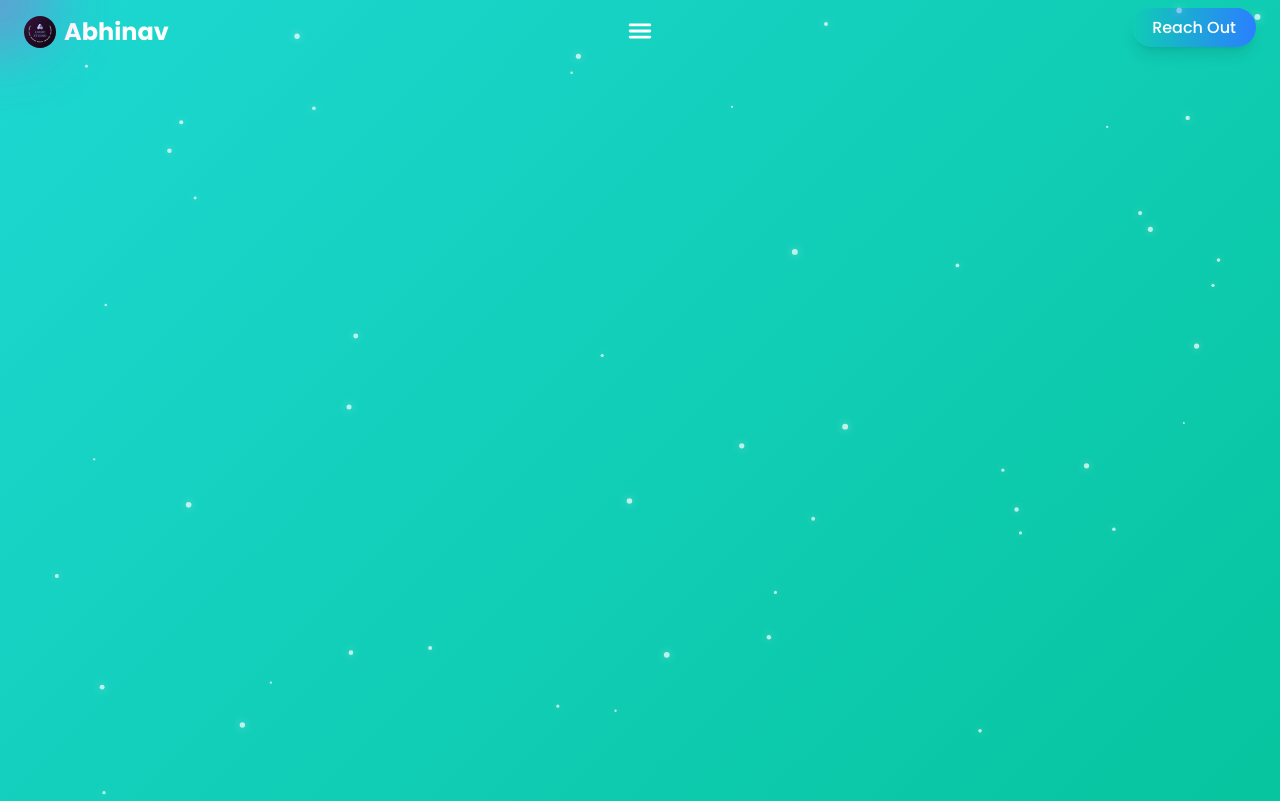
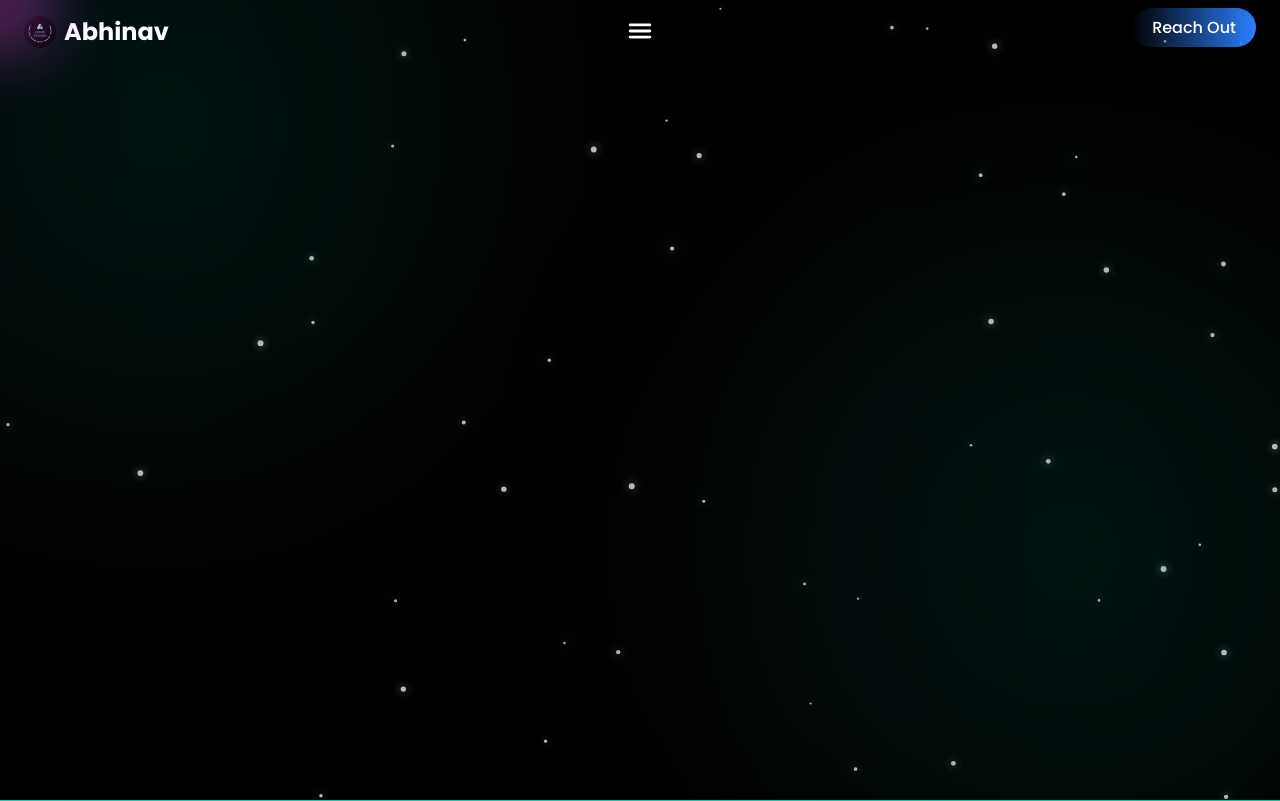
Before and after one commit to abhinav1392004/Abhinav_Dev_Hub_Portfolio, a React (Vite) app: page / in a window 1280 px wide. Shown: the top 801 px of the page. Built offline with nearby package versions, Linux system fonts and the light colour scheme.

Commit message:
worked on home screen

```diff
--- a/src/components/OverlayMenu.jsx
+++ b/src/components/OverlayMenu.jsx
@@ -18,7 +18,7 @@ return(
     animate = {{clipPath: `circle(150% at ${origin})`}}
     exit = {{clipPath: `circle(0% at ${origin})`}}
     transition = {{duration: 0.7 , ease: [0.4, 0, 0.2, 1]}}
-    style = {{backgroundColor : "rgba(0, 0, 0, 0.7)"}}
+    style = {{backgroundColor : "rgba(0, 0, 0, 0.8)"}}
 
     >
 
--- a/src/section/Home.jsx
+++ b/src/section/Home.jsx
@@ -1,9 +1,36 @@
-import React from 'react'
+import ParticleBackground from "../components/ParticleBackground";
 
-const Home = () => {
-  return (
-    <div className='h-screen'></div>
+
+export default function Home(){
+  return(
+
+    <section id="home" className="h-screen w-full relative bg-black overflow-hidden">
+      <ParticleBackground/>
+      <div>
+        <div
+          className="absolute -top-32 -left-32
+          w-[70vw] sm:w-[z-500vw] md:w-[40vw]
+          h-[70vw] sm:h-[z-50vw] md:h-[40vw]
+          max-w-[500px] max-h-[500px]
+          rounded-full
+          bg-gradient-to-r from-[#302b63] via-[#00bf8f] to-[#1cd8d2]
+          opacity-30 sm:opacity-20 md:opacity-10
+          blur-[100px] sm:blur-[130px] md:blur-[150px]
+          animate-pulse"
+        ></div>
+        <div
+          className="absolute bottom-0 right-0
+          w-[70vw] sm:w-[z-500vw] md:w-[40vw]
+          h-[70vw] sm:h-[z-50vw] md:h-[40vw]
+          max-w-[500px] max-h-[500px]
+          rounded-full
+          bg-gradient-to-r from-[#302b63] via-[#00bf8f] to-[#1cd8d2]
+          opacity-30 sm:opacity-20 md:opacity-10
+          blur-[100px] sm:blur-[130px] md:blur-[150px]
+          animate-pulse delay-500"
+        ></div>
+      </div>
+    </section>
+
   )
 }
-
-export default Home
```
